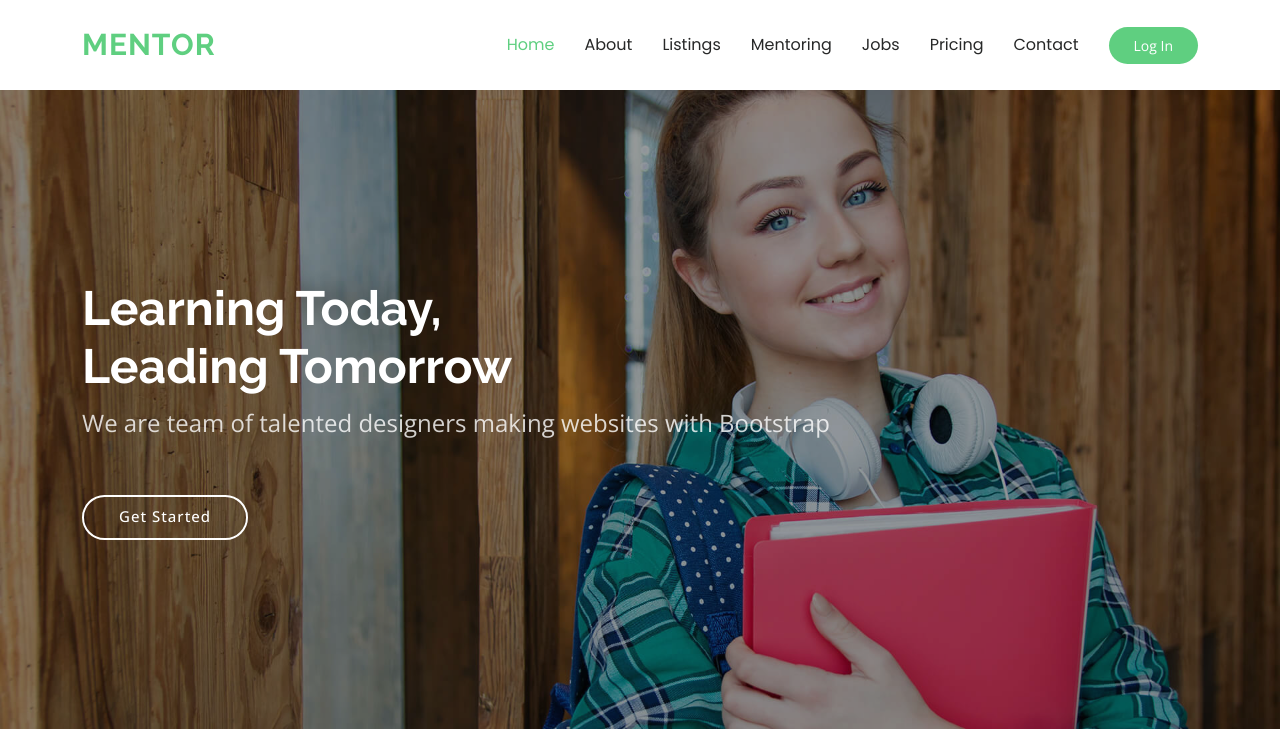
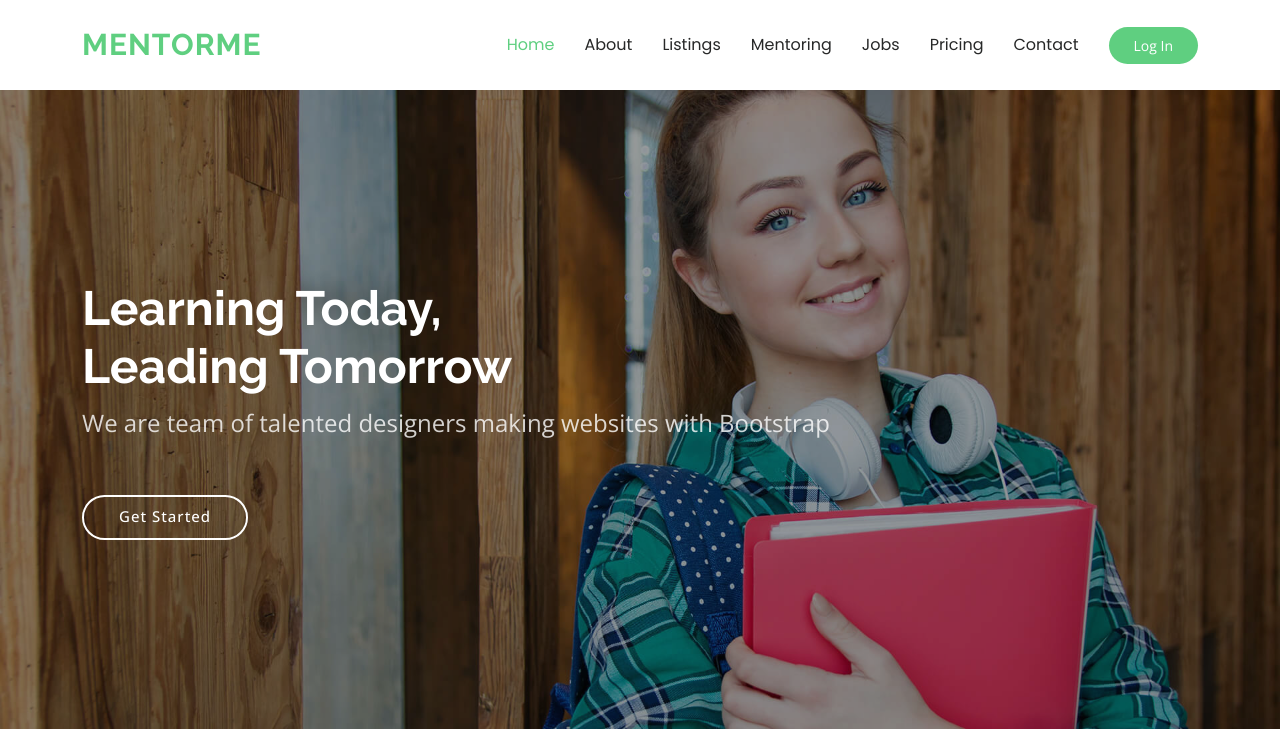
Before and after one commit to Grzegorz-Bartos/mentor-me, a Django app: page / in a window 1280 px wide. Shown: the top 729 px of the page. Run offline with Django 5.2, Linux system fonts and the light colour scheme; some libraries are stand-ins or nearby versions.

Commit message:
chore: change website name in base template

```diff
--- a/templates/base.html
+++ b/templates/base.html
@@ -4,7 +4,7 @@
     <head>
         <meta charset="utf-8">
         <meta content="width=device-width, initial-scale=1.0" name="viewport">
-        <title>Index - Mentor Bootstrap Template</title>
+        <title>MentorMe</title>
         <meta name="description" content="">
         <meta name="keywords" content="">
         <!-- Favicons -->
@@ -41,7 +41,7 @@
                 <a href="" class="logo d-flex align-items-center me-auto">
                     <!-- Uncomment the line below if you also wish to use an image logo -->
                     <!-- <img src="{% static 'img/logo.png' %}" alt=""> -->
-                    <h1 class="sitename">Mentor</h1>
+                    <h1 class="sitename">MentorMe</h1>
                 </a>
                 <nav id="navmenu" class="navmenu">
                     <ul>
@@ -117,7 +117,7 @@
                 <div class="row gy-4">
                     <div class="col-lg-4 col-md-6 footer-about">
                         <a href="" class="logo d-flex align-items-center">
-                            <span class="sitename">Mentor</span>
+                            <span class="sitename">MentorMe</span>
                         </a>
                         <div class="footer-contact pt-3">
                             <p>A108 Adam Street</p>
@@ -193,7 +193,7 @@
             </div>
             <div class="container copyright text-center mt-4">
                 <p>
-                    © <span>Copyright</span> <strong class="px-1 sitename">Mentor</strong> <span>All Rights Reserved</span>
+                    © <span>Copyright</span> <strong class="px-1 sitename">MentorMe</strong> <span>All Rights Reserved</span>
                 </p>
                 <div class="credits">
                     <!-- All the links in the footer should remain intact. -->
```
